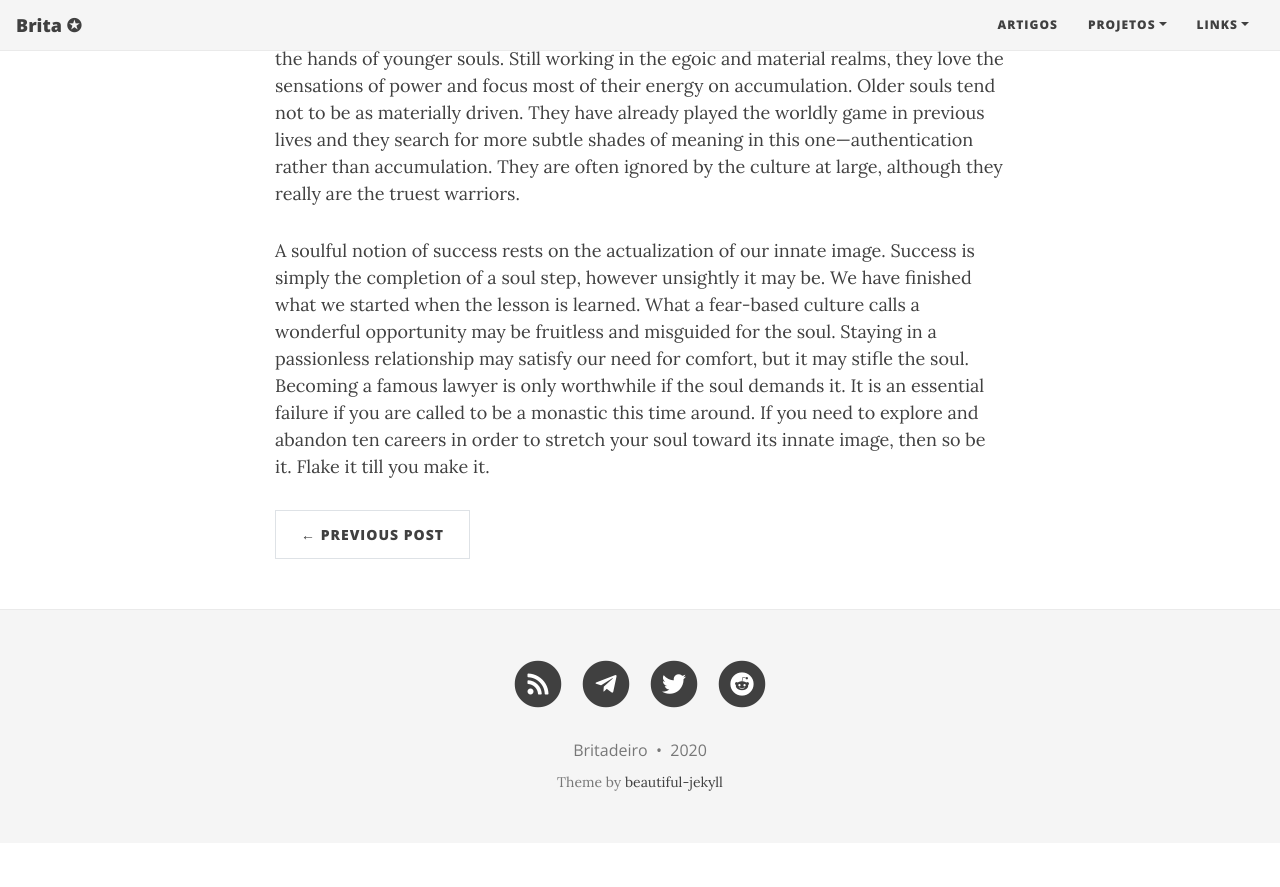
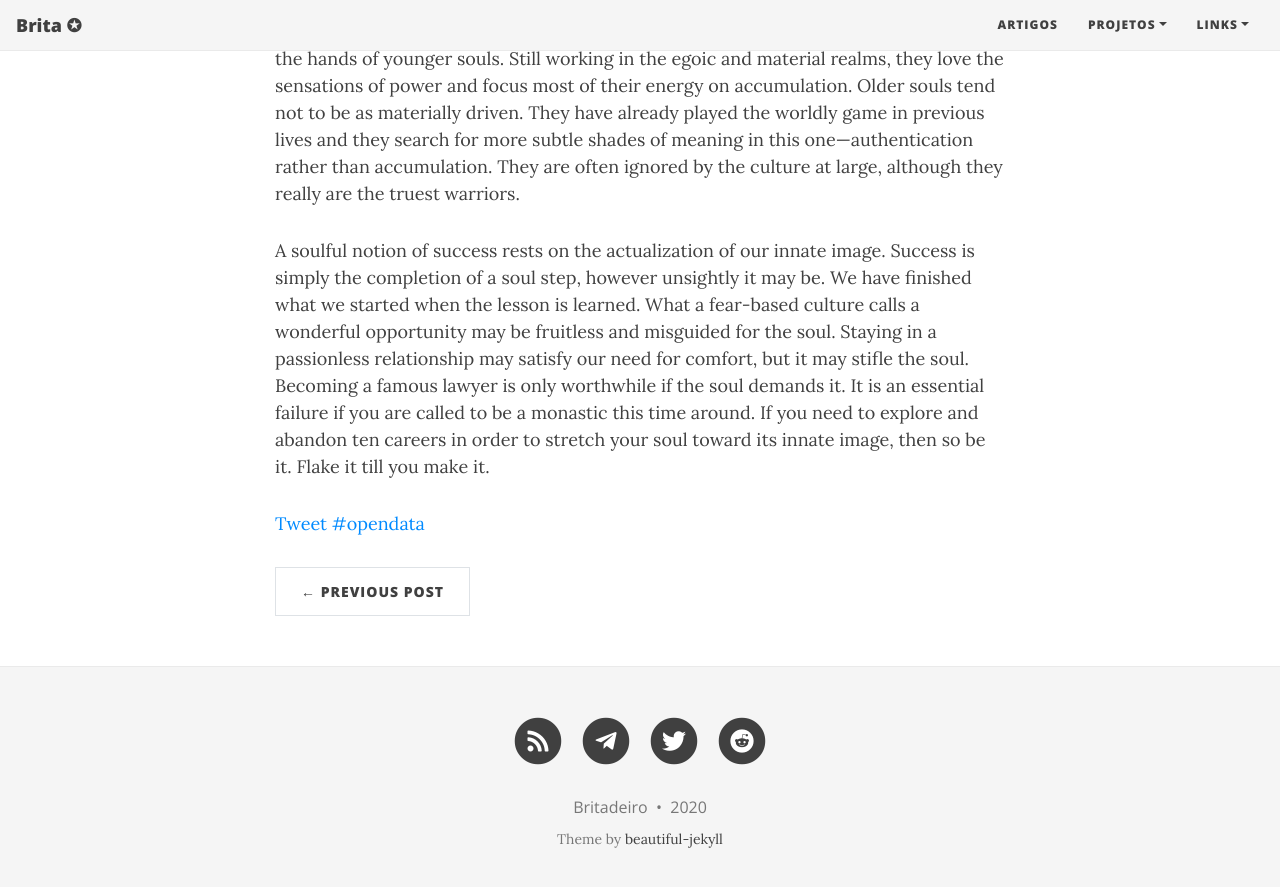
Before and after one commit to britadeiro/britadeiro.github.io, a Jekyll site: the page built from _posts/2020-03-04-flake-it-till-you-make-it.md, in a window 1280 px wide and 900 px high, scrolled down 769 px. Shown: the top 887 px of the window. Built offline with Jekyll 4.4.1, drawn with Linux system fonts in a browser that asks for light colours; nearby versions of some CDN libraries; comment, search, counter and statistics services are not loaded; before the commit the page ends 1612 px from its top, so only the background shows below that.

Commit message:
Update 2020-03-04-flake-it-till-you-make-it.md

```diff
--- a/_posts/2020-03-04-flake-it-till-you-make-it.md
+++ b/_posts/2020-03-04-flake-it-till-you-make-it.md
@@ -11,3 +11,5 @@
 At the heart of the struggle are two very different ideas of success—survival-driven and soul-driven. For survivalists, success is security, pragmatism, power over others. Success is the absence of material suffering, the nourishing of the soul be damned. It is an odd and ironic thing that most of the material power in our world often resides in the hands of younger souls. Still working in the egoic and material realms, they love the sensations of power and focus most of their energy on accumulation. Older souls tend not to be as materially driven. They have already played the worldly game in previous lives and they search for more subtle shades of meaning in this one—authentication rather than accumulation. They are often ignored by the culture at large, although they really are the truest warriors.
 
 A soulful notion of success rests on the actualization of our innate image. Success is simply the completion of a soul step, however unsightly it may be. We have finished what we started when the lesson is learned. What a fear-based culture calls a wonderful opportunity may be fruitless and misguided for the soul. Staying in a passionless relationship may satisfy our need for comfort, but it may stifle the soul. Becoming a famous lawyer is only worthwhile if the soul demands it. It is an essential failure if you are called to be a monastic this time around. If you need to explore and abandon ten careers in order to stretch your soul toward its innate image, then so be it. Flake it till you make it.
+
+<a href="https://twitter.com/intent/tweet?button_hashtag=opendata&ref_src=twsrc%5Etfw" class="twitter-hashtag-button" data-show-count="false">Tweet #opendata</a><script async src="https://platform.twitter.com/widgets.js" charset="utf-8"></script>
```
